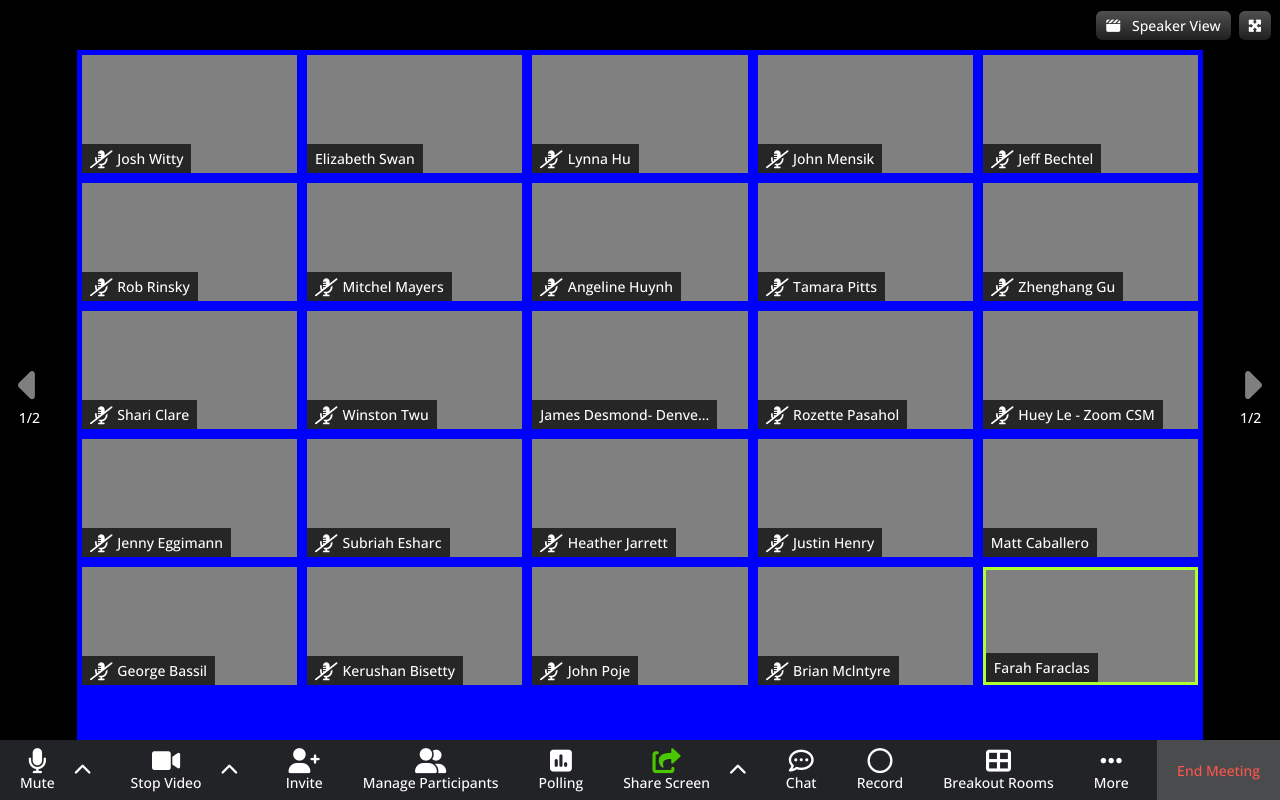
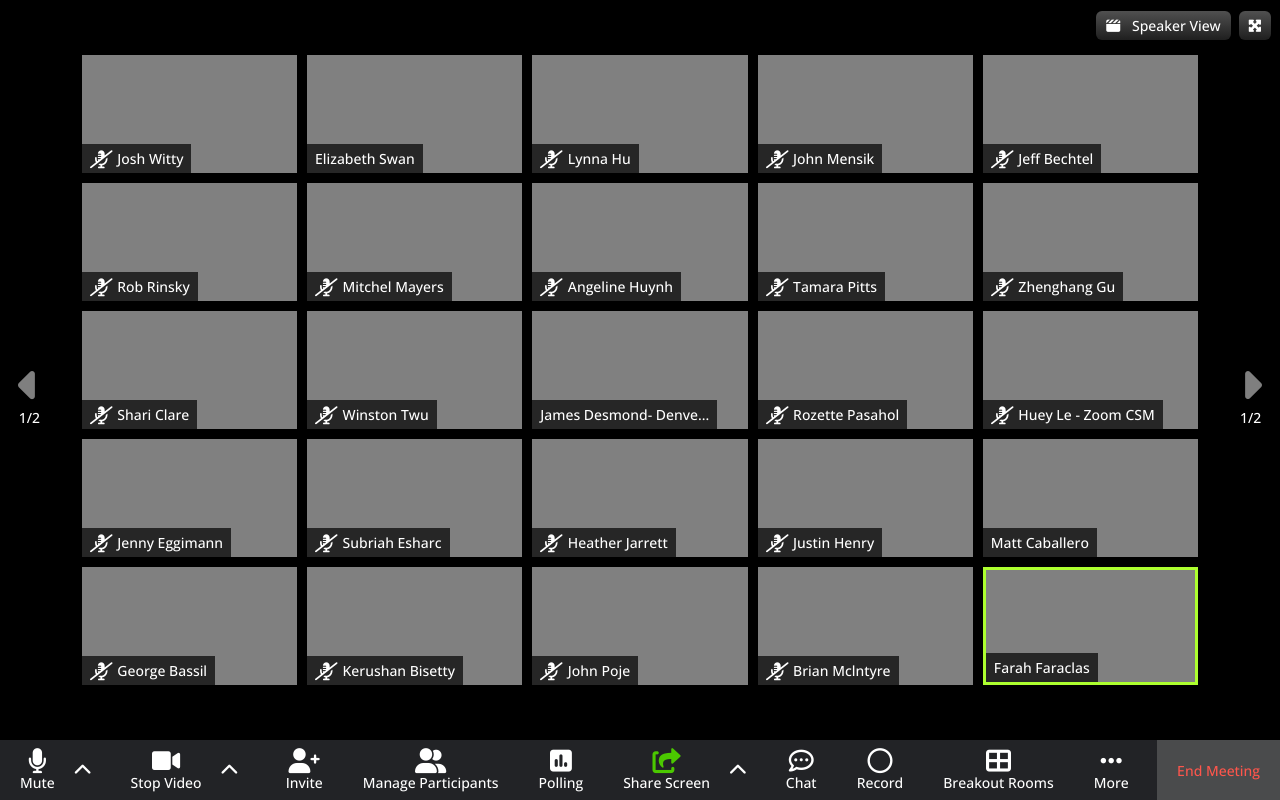
Before and after one commit to Zaplatynskyy/html-css-zoom, a plain HTML site: page index.html in a window 1280 px wide. Drawn offline with nearby package versions, Linux system fonts and the light colour scheme.

Commit message:
pulizia dal debug

```diff
--- a/css/style.css
+++ b/css/style.css
@@ -66,6 +66,8 @@ main .swap_btn i:hover{
 /* proprietà main centrale degli utenti */
 
 main .users{
+    width: 88%;
+    height: 100%;
     padding-bottom: 50px;
     display: flex;
     flex-wrap: wrap;
@@ -175,11 +177,9 @@ footer li i.fa-chevron-up{
     background-color: red;
 } */
 
-.debug .users{
-    width: 88%;
-    height: 100%;
+/* .debug .users{
     background-color: blue;
-}
+} */
 
 /* .debug .user{
     background-color: darkblue;
```
